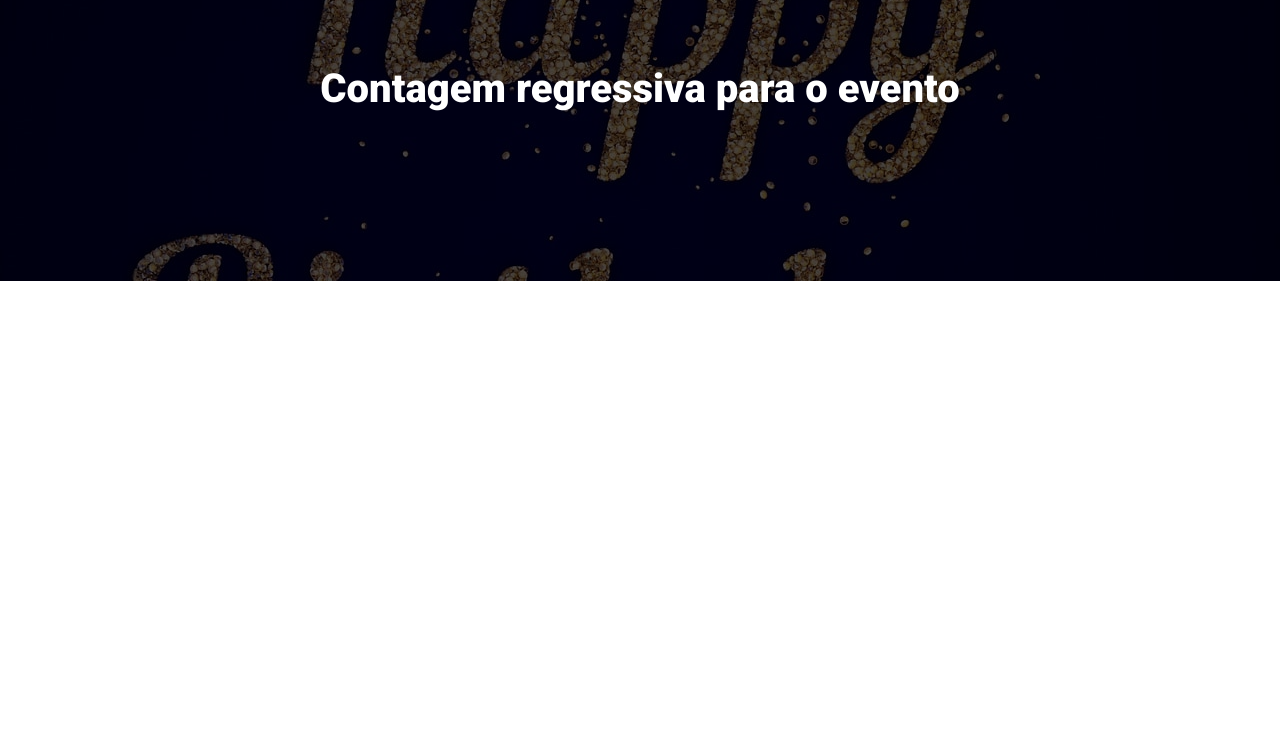
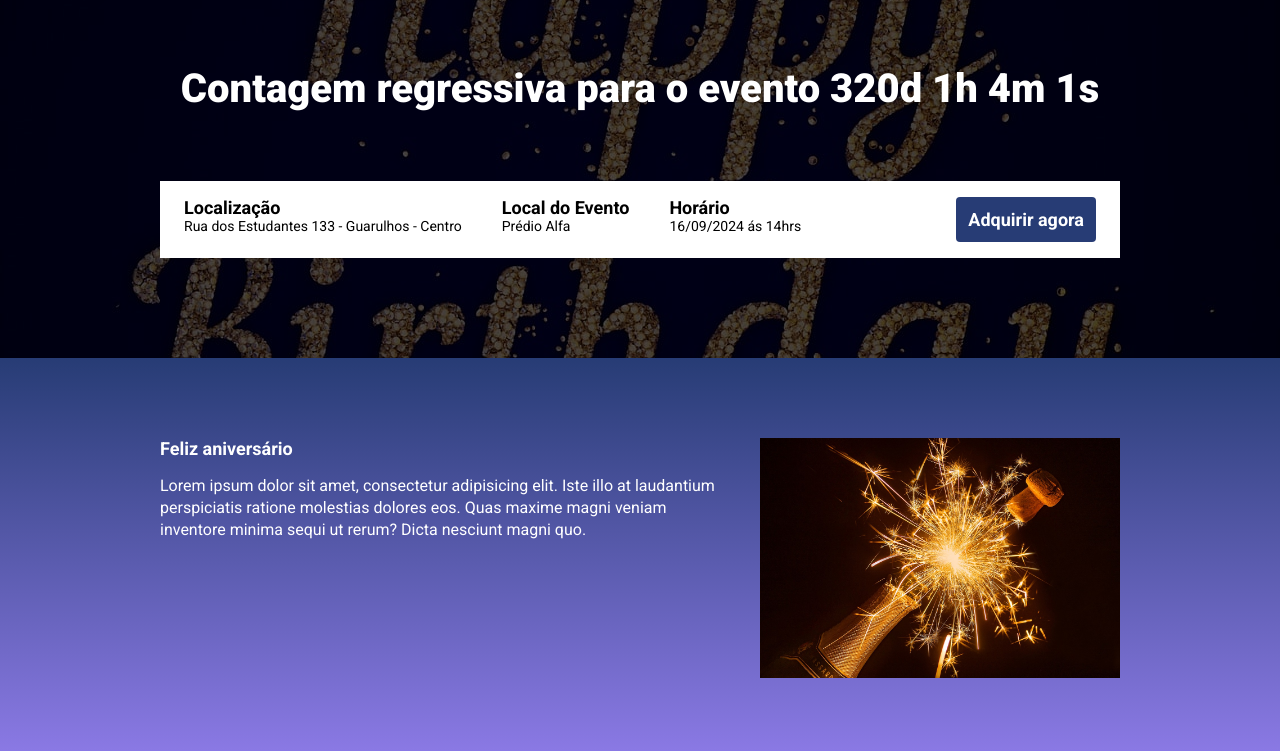
Before and after one commit to AdilsonOsh/landpage_aniversario, a website built with Parcel: page src/index.html in a window 1280 px wide. Shown: the part 167-918 px from the top of the page. Before the commit the page ends 800 px from the top, so only its background shows below. Built offline with nearby package versions, Linux system fonts and the light colour scheme.

Commit message:
criando o contador

```diff
--- a/package.json
+++ b/package.json
@@ -2,9 +2,9 @@
   "name": "landingpage_aniversario",
   "version": "1.0.0",
   "description": "",
-  "main": "index.js",
   "scripts": {
     "dev": "parcel src/index.html src/styles/main.scss src/scripts/main.js",
+    "build": "parcel build src/index.html",
     "test": "echo \"Error: no test specified\" && exit 1"
   },
   "keywords": [],
--- a/src/index.html
+++ b/src/index.html
@@ -14,10 +14,41 @@
         <div class="container">
             <img class="hero__logo" src="./images/happy-birthday-text-png-image.png" alt="Happy Birthday">
             <p class="hero__text">
-                Contagem regressiva para o evento
+                Contagem regressiva para o evento <span id="contador"></span>
             </p>
+            <div class="info-bar">
+                <ul class="info-bar__info">
+                    <li class="info-bar__info__item">
+                        <b>Localização</b>
+                        Rua dos Estudantes 133 - Guarulhos - Centro
+                    </li>
+                    <li class="info-bar__info__item">
+                        <b>Local do Evento</b>
+                        Prédio Alfa
+                    </li>
+                    <li class="info-bar__info__item">
+                        <b>Horário</b>
+                        16/09/2024 ás 14hrs
+                    </li>
+                </ul>
+                <a href="#" class="button button--primary">
+                    Adquirir agora
+                </a>
+            </div>
         </div>
     </header>
+
+    <section class="event">
+        <div class="container">
+            <div class="event__details">
+                <h2 class="event__details__title">Feliz aniversário</h2>
+                <p class="event__details__description">
+                    Lorem ipsum dolor sit amet, consectetur adipisicing elit. Iste illo at laudantium perspiciatis ratione molestias dolores eos. Quas maxime magni veniam inventore minima sequi ut rerum? Dicta nesciunt magni quo.
+                </p>
+            </div>
+            <img class="event__image" src="./images/champagne_festa.jpg" alt="Local do aniversário">
+        </div>
+    </section>
 
     <script src="scripts/main.js"></script>
 </body>
--- a/src/scripts/main.js
+++ b/src/scripts/main.js
@@ -0,0 +1,25 @@
+const dataEvento = new Date("Sep 16, 2024 14:00:00");
+const timeStampEvento = dataEvento.getTime();
+
+const contadorHoras = setInterval(function() {
+    const agora = new Date();
+    const timeStampAtual = agora.getTime();
+
+    const distanciaEvento = timeStampEvento - timeStampAtual;
+
+    const diaEmMs = 1000 * 60 * 60 * 24;
+    const horaEmMs = 1000 * 60 * 60;
+    const minutoEmMs = 1000 * 60;
+
+    const diaEvento = Math.floor(distanciaEvento / diaEmMs);
+    const horasEvento = Math.floor((distanciaEvento % diaEmMs) / horaEmMs);
+    const minutosEvento = Math.floor((distanciaEvento % horaEmMs) / minutoEmMs);
+    const segundosEventos = Math.floor((distanciaEvento % minutoEmMs) / 1000);
+
+    document.getElementById('contador').innerHTML = `${diaEvento}d ${horasEvento}h ${minutosEvento}m ${segundosEventos}s`;
+
+    if (distanciaEvento < 0) {
+        clearInterval(contadorHoras);
+        document.getElementById('contador').innerHTML = 'O Evento terminou';
+    }
+}, 1000);
--- /dev/null
+++ b/src/styles/_event.scss
@@ -0,0 +1,43 @@
+@use 'variables';
+
+.event {
+    padding: 80px 0;
+    background-image: linear-gradient(variables.$blue, variables.$purple);
+
+    .container {
+        display: flex;
+    }
+
+    &__image {
+        max-width: 360px;
+    }
+
+    &__details {
+        margin-right: 40px;
+
+        &__title {
+            font-size: 18px;
+            font-weight: bold;
+            margin-bottom: 16px;
+        }
+
+        &__description {
+            line-height: 22px;
+        }
+    }
+
+    @media (max-width: 640px) {
+        .container {
+            display: block;
+        }
+
+        &__image {
+            width: 100%;
+        }
+
+        &__details {
+            margin-right: 0;
+            margin-bottom: 16px;
+        }
+    }
+}
--- a/src/styles/_hero.scss
+++ b/src/styles/_hero.scss
@@ -1,3 +1,5 @@
+@use 'variables';
+
 .hero {
     padding-top: 64px;
     padding-bottom: 100px;
@@ -16,7 +18,7 @@
         left: 0;
         width: 100%;
         height: 100%;
-        background-color: #000;
+        background-color: variables.$secondaryTextColor;
         content: '';
         opacity: .7;
     }
--- /dev/null
+++ b/src/styles/_variables.scss
@@ -0,0 +1,5 @@
+$textColor: #fff;
+$secondaryTextColor: #000;
+
+$blue: #273c75;
+$purple: #8c7ae6;
--- /dev/null
+++ b/src/styles/components/_button.scss
@@ -0,0 +1,26 @@
+@use '../variables';
+
+.button {
+    padding: 12px;
+    font-size: 18px;
+    font-weight: bold;
+    text-decoration: none;
+    text-align: center;
+    white-space: nowrap;
+    border-radius: 4px;
+
+    &--primary {
+        color: #fff;
+        background-color: variables.$blue;
+    }
+
+    @media (max-width: 640px) {
+        display: block;
+        width: 100%;
+    }
+
+    @media (max-width: 1024px) {
+        display: flex;
+        align-items: center;
+    }
+}
--- /dev/null
+++ b/src/styles/components/_info_bar.scss
@@ -0,0 +1,42 @@
+@use '../variables';
+
+.info-bar {
+    padding: 16px 24px;
+    background-color: variables.$textColor;
+    display: flex;
+    justify-content: space-between;
+
+    &__info {
+        display: flex;
+        gap: 40px;
+
+        &__item {
+            font-size: 14px;
+            color: variables.$secondaryTextColor;
+
+            b {
+                color: variables.$secondaryTextColor;
+                font-size: 18px;
+                display: block;
+            }
+        }
+    }
+
+    @media (max-width: 640px) {
+        display: block;
+
+        &__info {
+            display: block;
+
+            &__item {
+                margin-bottom: 24px;
+            }
+        }
+    }
+
+    @media (max-width: 1024px) {
+        &__info {
+            gap: 16px;
+        }
+    }
+}
--- a/src/styles/main.scss
+++ b/src/styles/main.scss
@@ -1,11 +1,16 @@
 @use 'hero';
+@use 'components/info_bar';
+@use 'components/button';
+@use 'event';
+@use 'variables';
 
 * {
     margin: 0;
     padding: 0;
     box-sizing: border-box;
     font-family: Roboto, sans-serif;
-    color: #fff;
+    color: variables.$textColor;
+    list-style: none;
 }
 
 .container {
```
Also changed, not shown: src/images/champagne_festa.jpg (added).
